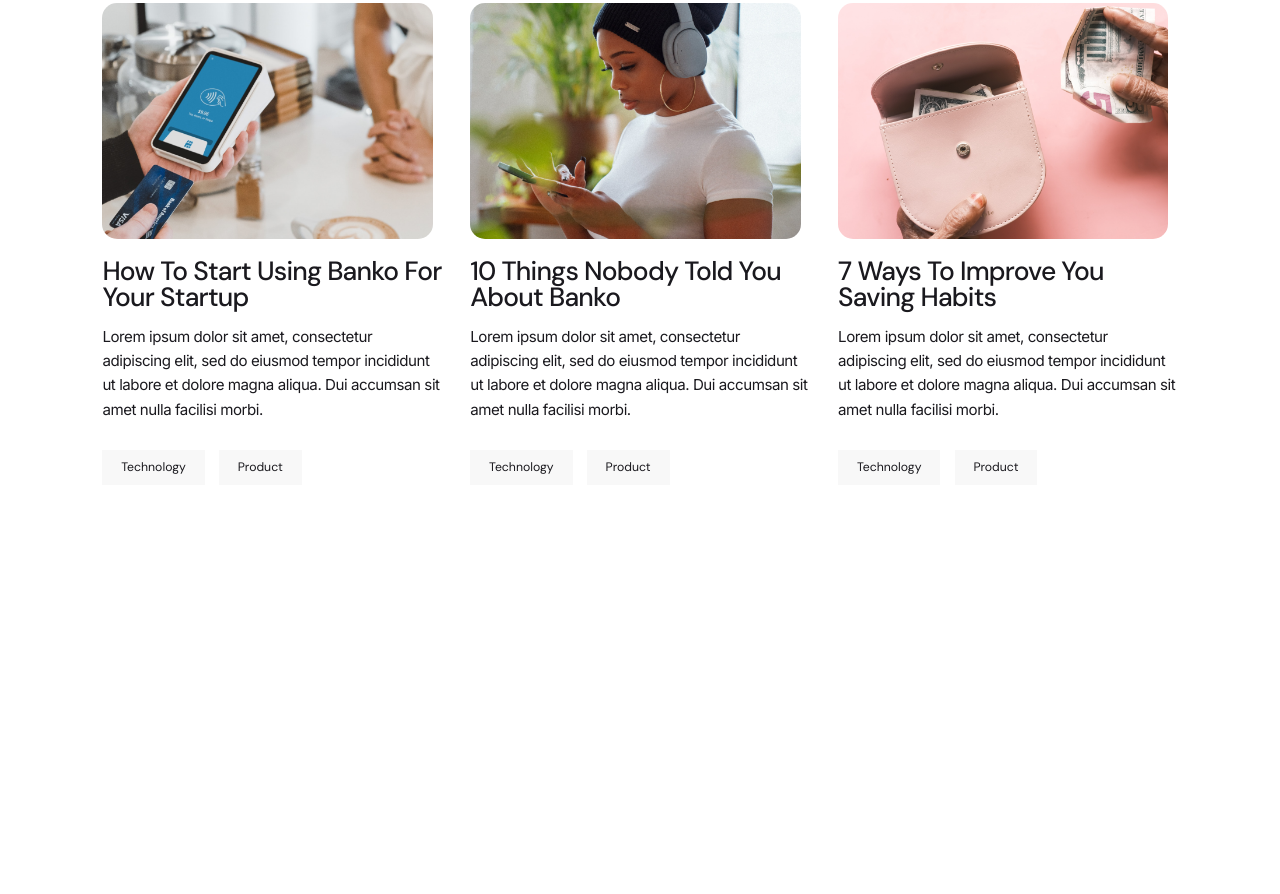
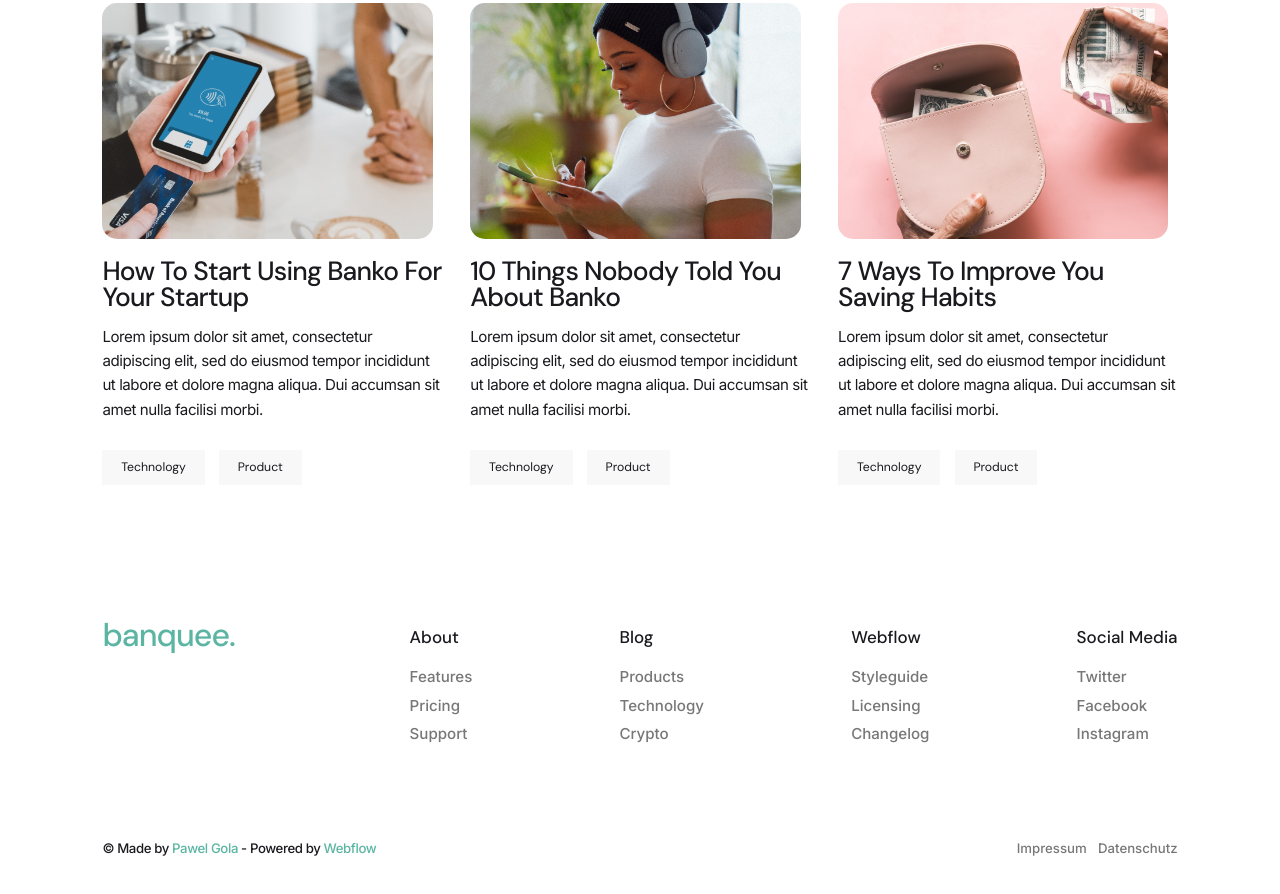
Before and after one commit to bos-code/Banquee, a plain HTML site: page index.html in a window 1280 px wide. Shown: the part 9125-10019 px from the top of the page. Before the commit the page ends 9751 px from the top, so only its background shows below. Drawn offline with nearby package versions, Linux system fonts and the light colour scheme.

Commit message:
feat: add footer component with responsive layout and styling

```diff
--- a/index.html
+++ b/index.html
@@ -1196,6 +1196,63 @@
           </div>
         </div>
       </section>
+      <footer class="footer center-children--bg">
+        <div class="footer_container">
+          <div class="footer_list--logo">
+            <h3 class="heading-tertiary md color-tx">banquee.</h3>
+          </div>
+          <div class="footer_lists">
+            <div class="footer_list">
+              <h4 class="list-heading">About</h4>
+              <ul class="list">
+                <li>Features</li>
+                <li>Pricing</li>
+                <li>Support</li>
+              </ul>
+            </div>
+            <div class="footer_list">
+              <h4 class="list-heading">Blog</h4>
+              <ul class="list">
+                <li>Products</li>
+                <li>Technology</li>
+                <li>Crypto</li>
+              </ul>
+            </div>
+            <div class="footer_list">
+              <h4 class="list-heading">Webflow</h4>
+              <ul class="list">
+                <li>Styleguide</li>
+                <li>Licensing</li>
+                <li>Changelog</li>
+              </ul>
+            </div>
+            <div class="footer_list">
+              <h4 class="list-heading">Social Media</h4>
+              <ul class="list">
+                <li>Twitter</li>
+                <li>Facebook</li>
+                <li>Instagram</li>
+              </ul>
+            </div>
+          </div>
+        </div>
+        <div class="foot">
+          <div class="foot_container">
+            <div class="foot_text">
+              <p class="paragraph rm">
+                &COPY; Made by <span class="color-tx--sm">Pawel Gola</span> -
+                Powered by
+                <span class="color-tx--sm">Webflow</span>
+              </p>
+            </div>
+
+            <ul class="foot_list">
+              <li>Impressum</li>
+              <li>Datenschutz</li>
+            </ul>
+          </div>
+        </div>
+      </footer>
     </main>
 
     <script src="https://unpkg.com/ionicons@4.5.10-0/dist/ionicons.js"></script>
--- a/sass/components/_button.scss
+++ b/sass/components/_button.scss
@@ -67,3 +67,11 @@
   line-height: 18px;
   letter-spacing: -0.03em;
 }
+
+.color-tx--sm {
+  color: $accent-color;
+  font-size: 1.4rem;
+  font-weight: 500;
+  line-height: 18px;
+  letter-spacing: -0.03em;
+}
--- a/sass/layouts/_footer.scss
+++ b/sass/layouts/_footer.scss
@@ -0,0 +1,68 @@
+@use "../abstracts/variables" as *;
+@use "../abstracts/mixins" as *;
+
+.footer {
+  margin: 15rem 0 5rem 0;
+
+  &_container {
+    display: flex;
+    margin-bottom: 10rem;
+  }
+
+  &_list--logo {
+    flex: 0.6;
+  }
+
+  &_lists {
+    flex: 1.5;
+    display: flex;
+    justify-content: space-between;
+
+    .footer_list {
+      display: flex;
+      flex-direction: column;
+      gap: 2rem;
+
+      .list-heading {
+        font-size: 1.8rem;
+        font-family: $primary-font;
+        font-weight: 500;
+      }
+
+      .list {
+        display: flex;
+        flex-direction: column;
+        align-items: flex-start;
+        font-size: 1.6rem;
+        font-weight: 500;
+        font-family: $secondary-font;
+        gap: 1rem;
+        color: $light-grey;
+      }
+    }
+  }
+
+  .foot {
+    font-size: 1.4rem;
+    color: $light-grey;
+    font-family: $secondary-font;
+    font-weight: 500;
+
+    .foot_container {
+      display: flex;
+      justify-content: space-between;
+      align-items: center;
+      gap: 2rem;
+
+      .foot_text {
+        font-size: 1.4rem;
+      }
+
+      .foot_list {
+        display: flex;
+        align-items: center;
+        gap: 1.2rem;
+      }
+    }
+  }
+}
```
Also changed, not shown: css/main.css.
